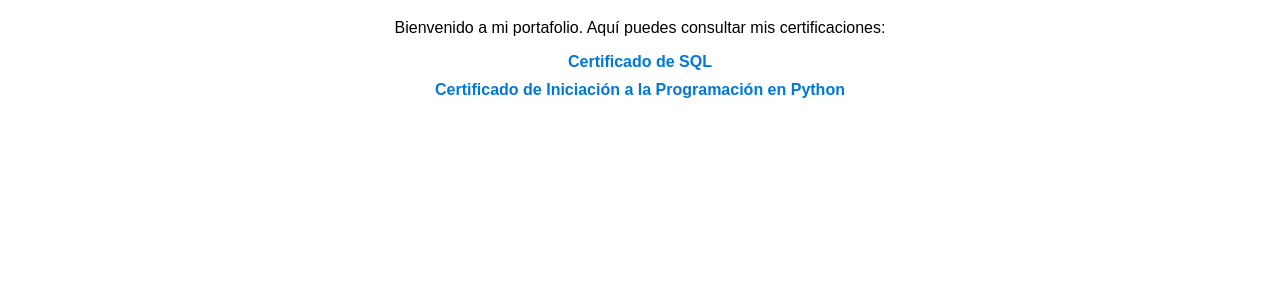
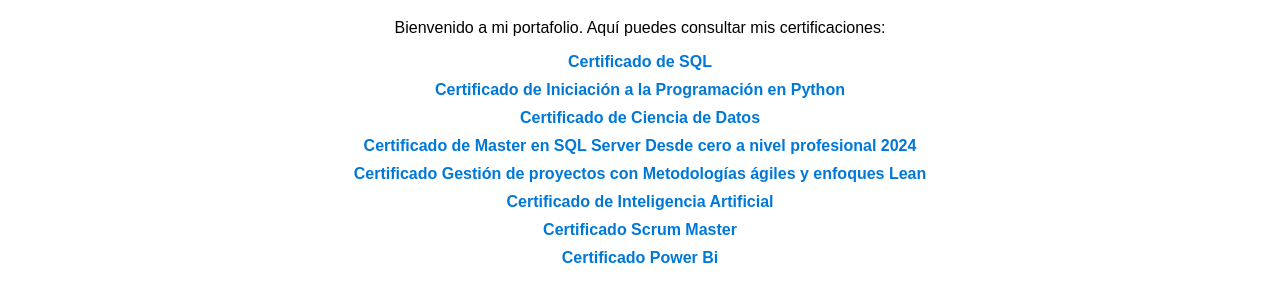
Before and after one commit to BelenLMO/mi-portafolio, a plain HTML site: page index.html in a window 1280 px wide. Shown: the part 101-402 px from the top of the page. Drawn offline with Linux system fonts and the light colour scheme.

Commit message:
Update index.html

```diff
--- a/index.html
+++ b/index.html
@@ -38,7 +38,13 @@
     <p>Bienvenido a mi portafolio. Aquí puedes consultar mis certificaciones:</p>
     <ul>
         <li><a href="certificados/SQL.pdf" target="_blank">Certificado de SQL</a></li>
-        <li><a href="certificados/Iniciación%20a%20la%20programación%20Python.pdf" target="_blank">Certificado de Iniciación a la Programación en Python</a></li>
+        <li><a href="certificados/Iniciación a la programación Python.pdf" target="_blank">Certificado de Iniciación a la Programación en Python</a></li>
+        <li><a href="certificados/Ciencia de datos de IBM.pdf" target="_blank">Certificado de Ciencia de Datos</a></li>
+        <li><a href="certificados/Master en SQL Server Desde cero a nivel profesional 2024.pdf" target="_blank">Certificado de Master en SQL Server Desde cero a nivel profesional 2024</a></li>
+        <li><a href="certificados/_ Diploma GL FT.pdf" target="_blank">Certificado Gestión de proyectos con Metodologías ágiles y enfoques Lean </a></li>
+        <li><a href="certificados/cert_IA_Belen López Montenegro Ordóñez.pdf" target="_blank">Certificado de Inteligencia Artificial</a></li>
+        <li><a href="certificados/cert_Scrum_Belen_Lopez_Montenegro_Ordonez.pdf.pdf" target="_blank">Certificado Scrum Master</a></li>
+        <li><a href="certificados/certificado_PBI_Belen lópez-montenegro ordoñez.pdf" target="_blank">Certificado Power Bi</a></li>
     </ul>
 </body>
 </html>
```
